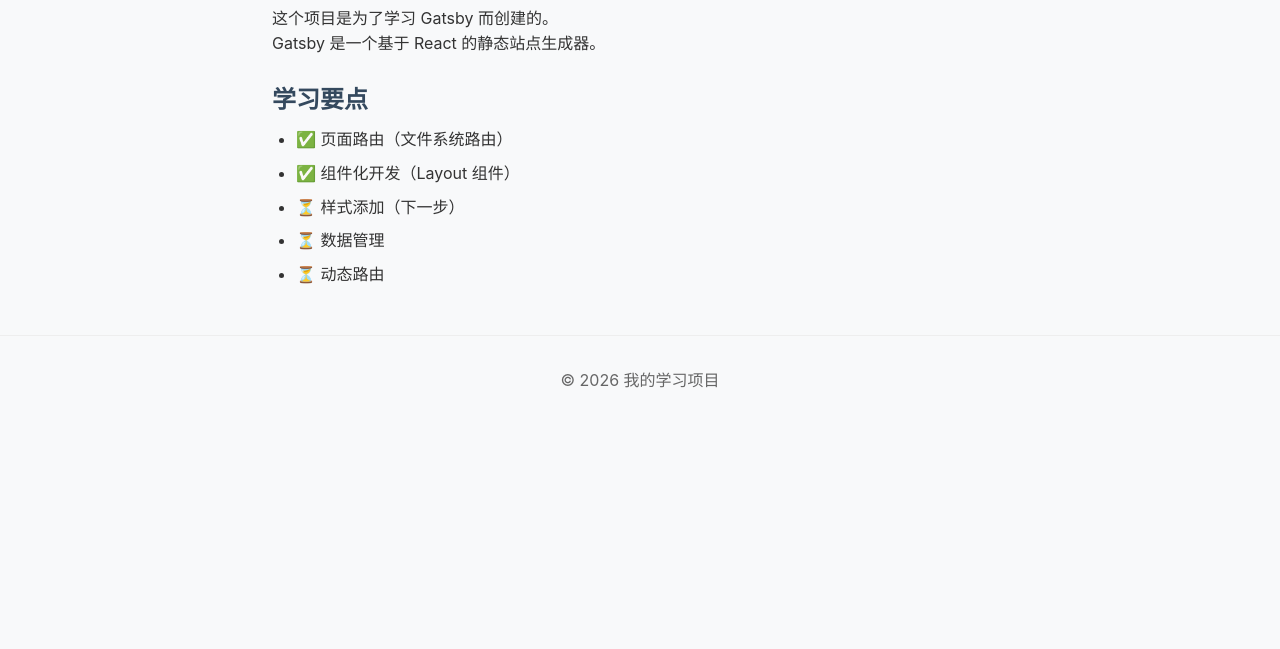
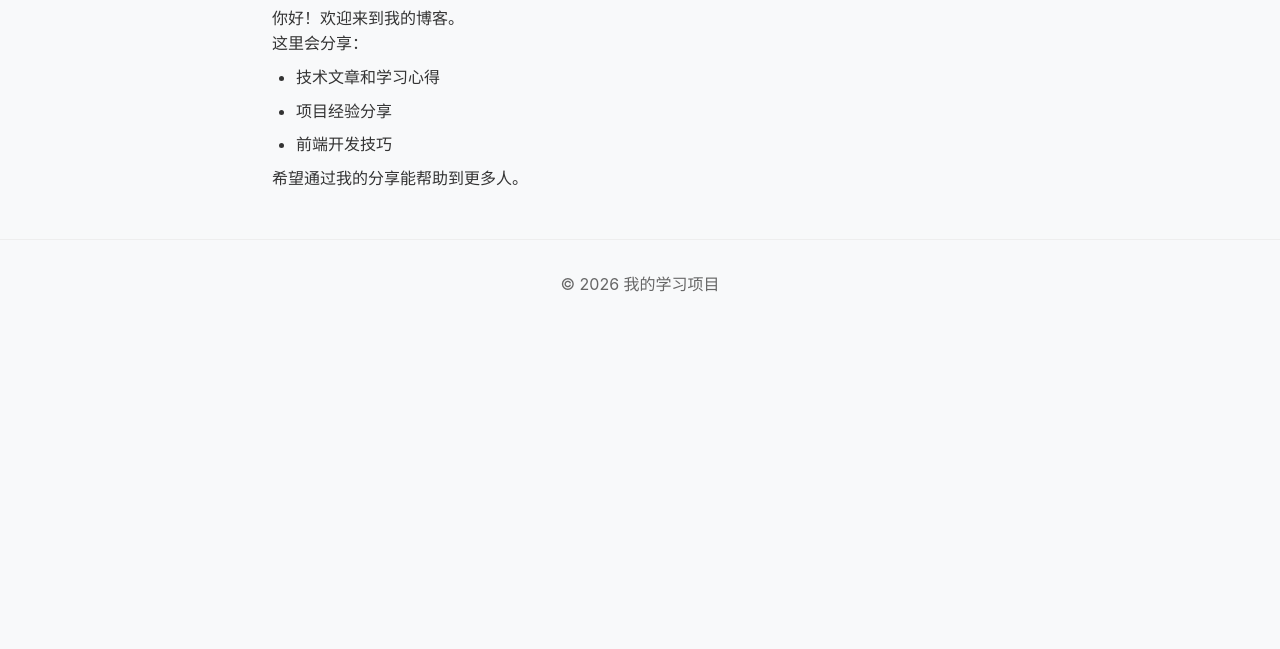
Before and after one commit to wzhu2026/wordpress-gatsby-main, a Gatsby site: page /about in a window 1280 px wide. Shown: the part 151-800 px from the top of the page. Built offline with nearby package versions, Linux system fonts and the light colour scheme; Gatsby itself is replaced by a stand-in of ours.

Commit message:
Update about.js

```diff
--- a/src/pages/about.js
+++ b/src/pages/about.js
@@ -1,20 +1,22 @@
 import * as React from "react"
 import Layout from "../components/Layout"
+import Seo from "../components/Seo"
 
 const AboutPage = () => {
   return (
-    <Layout title="关于本项目">
-      <p>这个项目是为了学习 Gatsby 而创建的。</p>
-      <p>Gatsby 是一个基于 React 的静态站点生成器。</p>
-      <h2>学习要点</h2>
-      <ul>
-        <li>✅ 页面路由（文件系统路由）</li>
-        <li>✅ 组件化开发（Layout 组件）</li>
-        <li>⏳ 样式添加（下一步）</li>
-        <li>⏳ 数据管理</li>
-        <li>⏳ 动态路由</li>
-      </ul>
-    </Layout>
+    <>
+      <Seo title="关于" description="了解我和这个博客" />
+      <Layout title="关于我">
+        <p>你好！欢迎来到我的博客。</p>
+        <p>这里会分享：</p>
+        <ul>
+          <li>技术文章和学习心得</li>
+          <li>项目经验分享</li>
+          <li>前端开发技巧</li>
+        </ul>
+        <p>希望通过我的分享能帮助到更多人。</p>
+      </Layout>
+    </>
   )
 }
 
```
